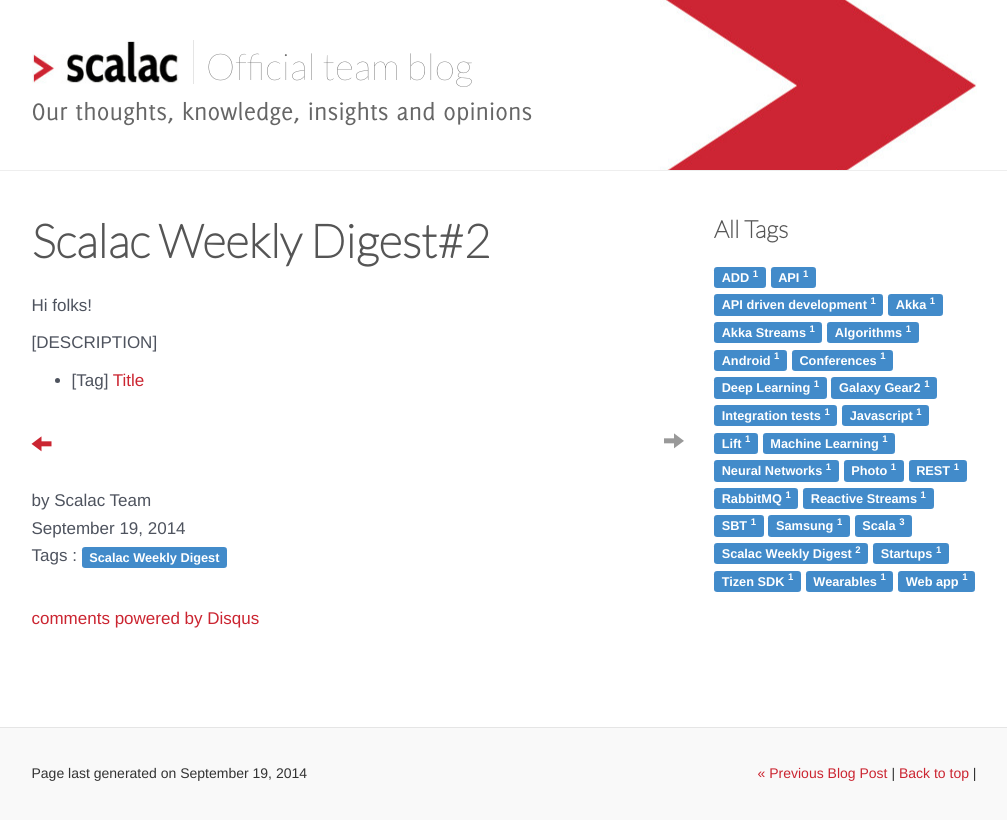
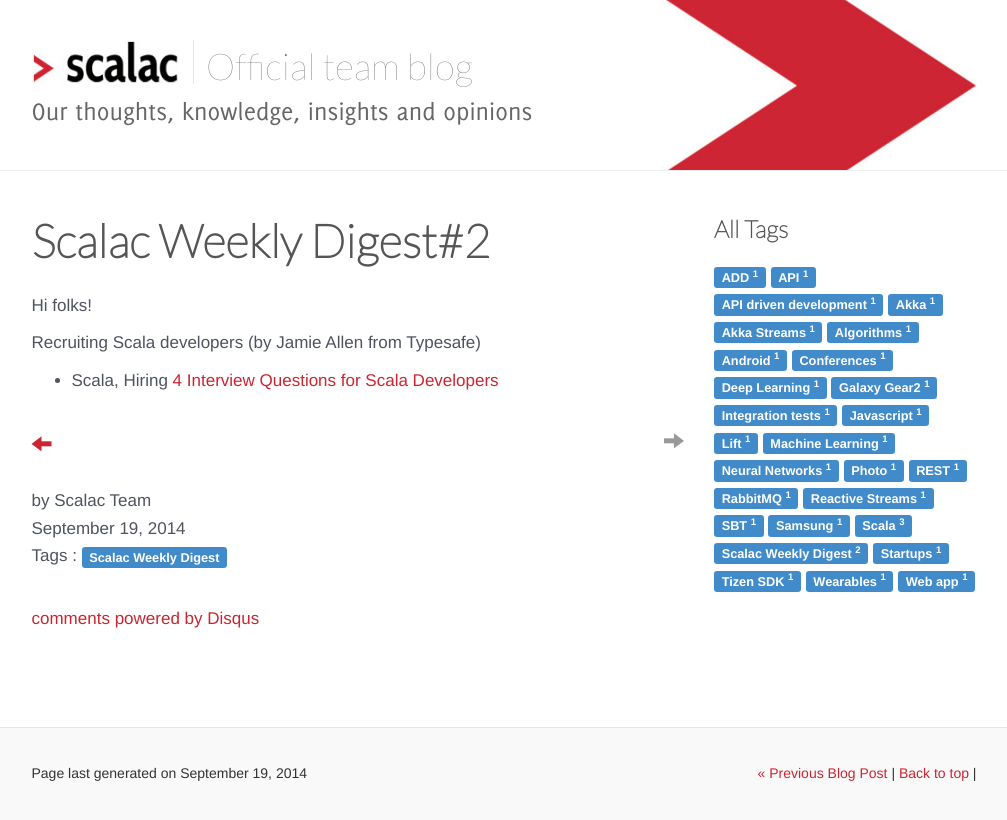
Before and after one commit to serafinmaciej/ScalaConsultants.github.io, a Jekyll site: the page built from _posts/2014-09-19-digest-2.markdown, in a window 1280 px wide. Shown: the top 820 px of the page, without its empty margins (136-1143 px from the left). Built offline with Jekyll 4.4.1, drawn with Linux system fonts in a browser that asks for light colours; comment, search, counter and statistics services are not loaded.

Commit message:
Update 2014-09-19-digest-2.markdown

```diff
--- a/_posts/2014-09-19-digest-2.markdown
+++ b/_posts/2014-09-19-digest-2.markdown
@@ -12,6 +12,6 @@
 
 Hi folks!
 
-\[DESCRIPTION\]
+Recruiting Scala developers (by Jamie Allen from Typesafe)
 
-* \[Tag\] [Title](link)
+* Scala, Hiring [4 Interview Questions for Scala Developers](http://news.dice.com/2014/09/12/4-interview-questions-scala-developers/)
```
